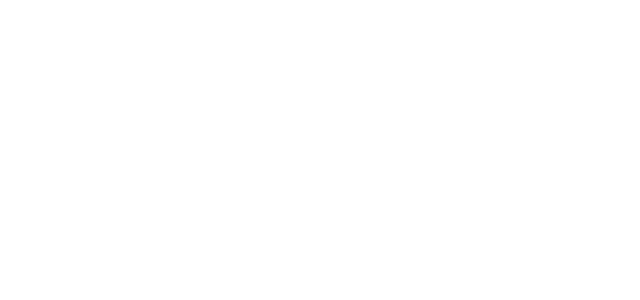
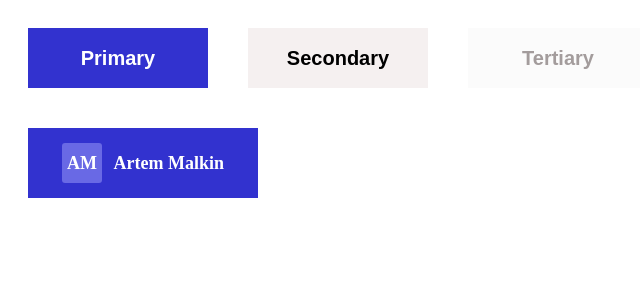
Before and after one commit to volirimx/FE104-react, a React (Vite) app: page / in a window 1280 px wide. Shown: the top 300 px of the page, without its empty margins (0-640 px from the left). Built offline with nearby package versions, Linux system fonts and the light colour scheme.

Commit message:
Nastia-lesson37

```diff
--- a/src/App.tsx
+++ b/src/App.tsx
@@ -1,7 +1,18 @@
 import "./App.css";
+import { Button } from "./components/Button/index.tsx";
+import { User } from "./components/UserInfo/index.tsx";
 
 function App() {
-  return <div></div>;
+  return <div>
+    <div>
+      <Button content="Primary" mode="primary" />
+      <Button content="Secondary" mode="secondary" />
+      <Button content="Tertiary" mode="tertiary" disabled={true} />
+    </div>
+    <div>
+      <User name={"Artem Malkin"} />
+    </div>
+  </div>;
 }
 
 export default App;
--- /dev/null
+++ b/src/components/Button/index.module.css
@@ -0,0 +1,44 @@
+.button {
+    min-height: 60px;
+    min-width: 180px;
+    border: none;
+    font-size: 20px;
+    font-weight: bold;
+    cursor: pointer;
+    margin: 20px;
+}
+.primary {
+    background-color:rgb(50, 50, 207);
+    color: white;
+}
+.primary:active {
+    background-color:rgb(105, 105, 229);
+}
+.primary:disabled {
+    background-color:rgb(232, 232, 234);
+    color: rgb(187, 185, 185);
+}
+.secondary {
+    background-color: rgb(245, 240 ,240);
+    color: black;
+}
+.secondary:active{
+    background-color: rgb(218, 214, 214);
+}
+.secondary:disabled{
+    background-color: rgb(234, 231, 231);
+    color: rgb(163, 156, 156);
+}
+.tertiary {
+    background-color:rgb(251, 251, 251);
+    color: rgb(235, 10, 10);
+}
+.tertiary:active {
+    background-color:rgb(251, 251, 251);
+    color: rgb(235, 10, 10);
+    border: 1px solid #f0f0f0;
+}
+.tertiary:disabled {
+    background-color: rgb(251, 251, 251);
+    color: rgb(163, 156, 156);
+}
--- /dev/null
+++ b/src/components/Button/index.tsx
@@ -0,0 +1,14 @@
+import styles from "./index.module.css";
+
+type ButtonMode = 'primary' | 'secondary' | 'tertiary';
+interface Button {
+    mode: ButtonMode;
+    disabled?: boolean;
+    content: string;
+    onClick?: () => void;
+}
+export const Button = ({ mode, content, disabled = false, onClick }: Button) => {
+    return (
+        <button className={`${styles.button} ${styles[mode]}`} disabled={disabled} onClick={onClick}>{content}</button>
+    );
+};
--- /dev/null
+++ b/src/components/UserInfo/index.module.css
@@ -0,0 +1,23 @@
+.container {
+    min-height: 70px;
+    max-width: 230px;
+    border: none;
+    font-size: 18px;
+    font-weight: bold;
+    margin: 20px;
+    background-color:rgb(50, 50, 207);
+    color: white;
+    display: flex;
+    align-items: center;
+    justify-content: center;
+}
+.initials {
+   min-width: 40px;
+   min-height: 40px;
+   background-color:rgb(105, 105, 229);
+   display: flex;
+   align-items: center;
+   justify-content: center;
+   margin-right: 5%;
+   border-radius: 3px;
+}
--- /dev/null
+++ b/src/components/UserInfo/index.tsx
@@ -0,0 +1,14 @@
+import styles from "./index.module.css";
+
+interface User {
+    name: string
+}
+export const User = ({ name }: User) => {
+    const initials: string = name.split(" ").map(item => item[0]).join('');
+    return (
+        <div className={styles.container}>
+            <div className={styles.initials}>{initials}</div>
+            <div className={styles.user}>{name}</div>
+        </div>
+    );
+};
```
